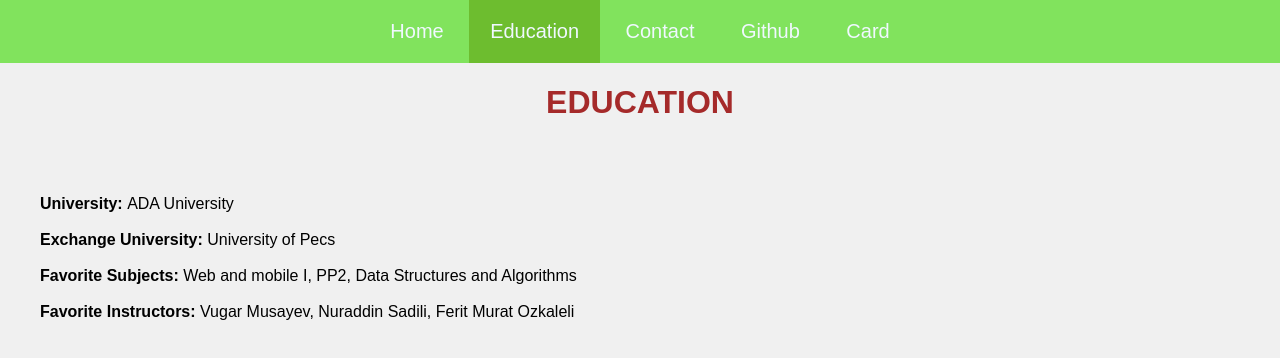
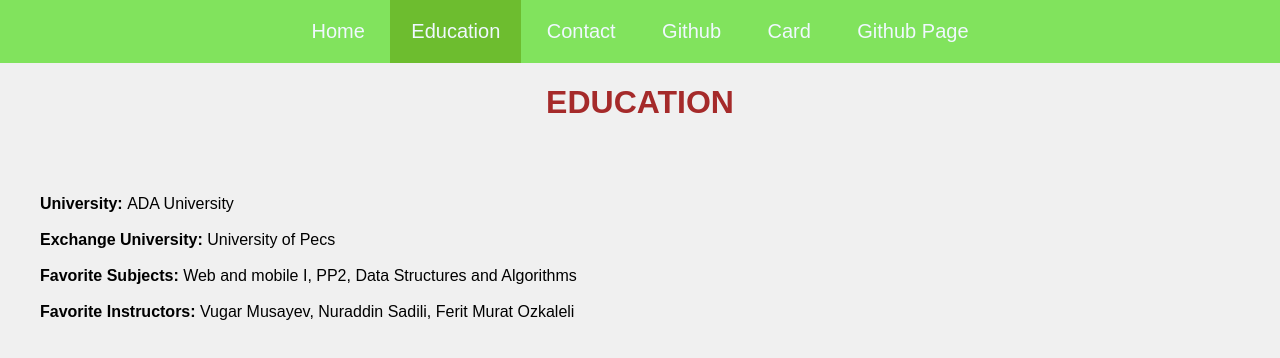
Before and after one commit to Gozal12107/Gozals_Bio_Page, a plain HTML site: page education.html in a window 1280 px wide. Drawn offline with Linux system fonts and the light colour scheme.

Commit message:
one more anchor tag for Github Page

```diff
--- a/education.html
+++ b/education.html
@@ -14,6 +14,7 @@
             <a target="_blank" href="./contact.html" style="color: aliceblue; font-size: 20px;">Contact</a>
             <a href="https://github.com/Gozal12107/Gozals_Bio_Page/new/main" style="color: aliceblue; font-size: 20px;">Github</a>
             <a href="card.html" style="color: aliceblue; font-size: 20px;">Card</a>
+            <a href="https://gozal12107.github.io/Gozals_Bio_Page/" style="color: aliceblue; font-size: 20px;">Github Page</a>
         </nav>
     </header>
     <main>
```
Also changed, not shown: contact.html (+1 -0 lines), index.html (+1 -0 lines).
